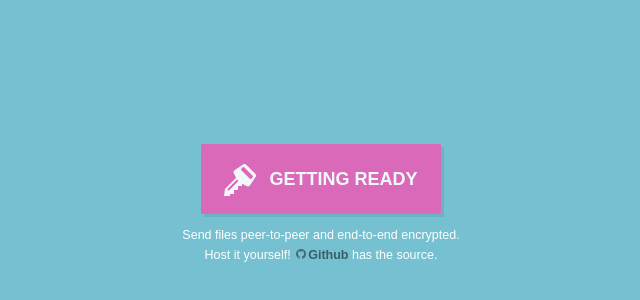
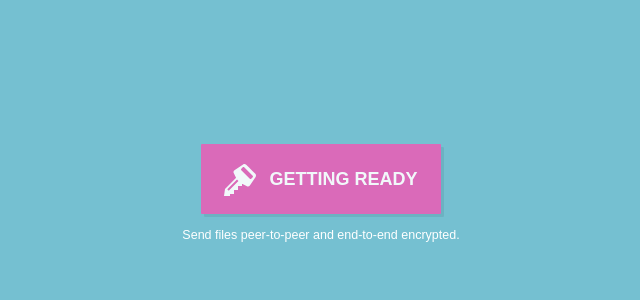
Before and after one commit to shubham-jangid/filetransfer, a website with bundled scripts: page index.html in a window 1280 px wide. Shown: the part 192-492 px from the top of the page, without its empty margins (319-959 px from the left). Built offline with nearby package versions, Linux system fonts and the light colour scheme.

Commit message:
Update index.html

```diff
--- a/index.html
+++ b/index.html
@@ -15,7 +15,7 @@
     <div class='content'>
       <a class='button send magenta'>getting ready</a>
       <small>Send files peer-to-peer and end-to-end encrypted.</small><br>
-      <small>Host it yourself! <a href=https://github.com/pguth/peertransfer class='github'>Github</a> has the source.</small>
+<!--       <small>Host it yourself! <a href=https://github.com/pguth/peertransfer class='github'>Github</a> has the source.</small> -->
       <br>
       <small style='opacity: 0.5;'><code id=version></code></small>
       <input type=file id=send-input />
```
